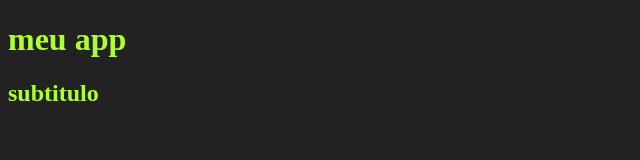
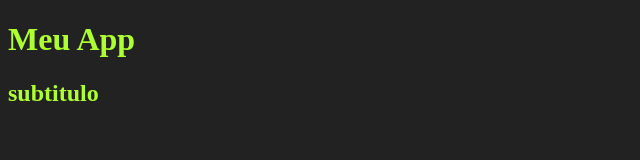
Before and after one commit to 1TDSS-MDC/sprint-responsive-web, a React (Create React App) app in the folder sprint3/sprint3/: page / in a window 1280 px wide. Shown: the top 160 px of the page, without its empty margins (0-640 px from the left). Built offline with nearby package versions, Linux system fonts and the light colour scheme.

Commit message:
pull request

```diff
--- a/sprint3/sprint3/src/App.jsx
+++ b/sprint3/sprint3/src/App.jsx
@@ -3,7 +3,7 @@ import React from "react";
 export default function App (){
     return(
         <>
-            <h1>meu app</h1>
+            <h1>Meu App</h1>
             <h2>subtitulo</h2>
         </>
     )
```
